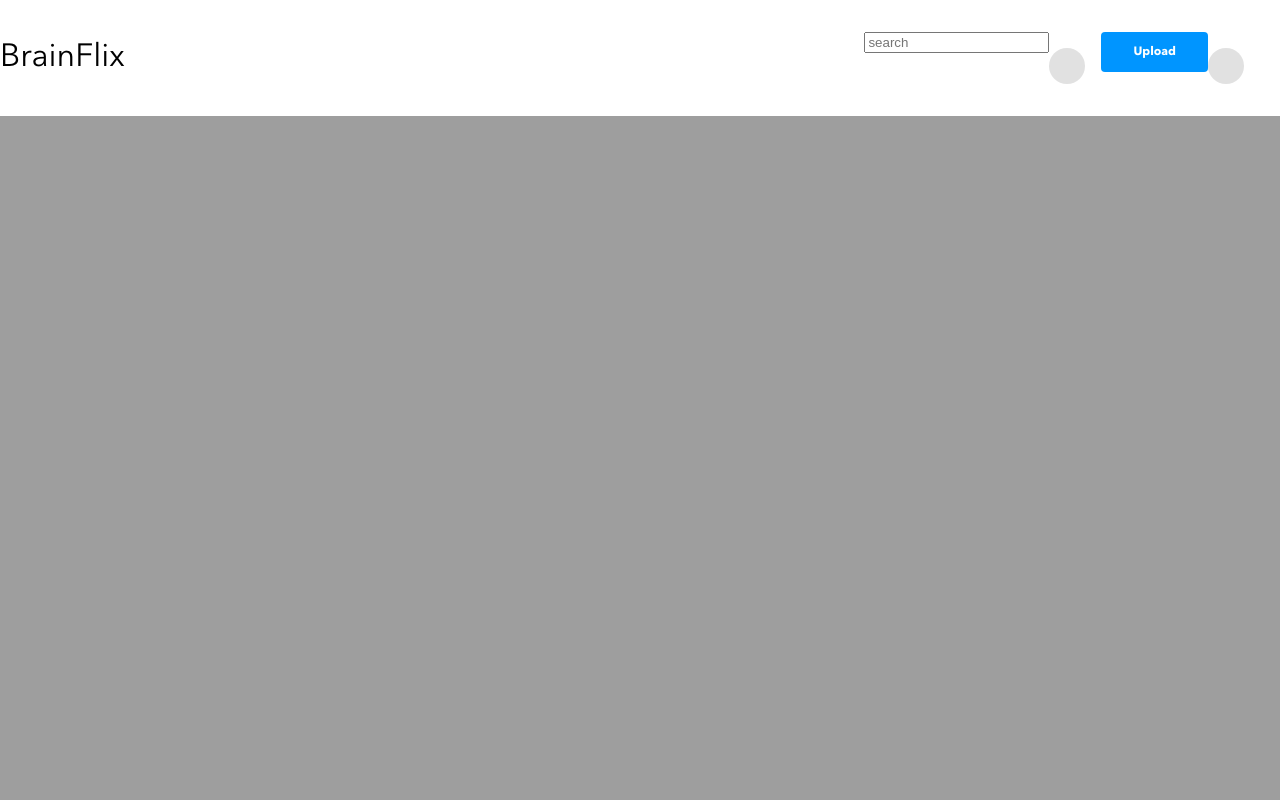
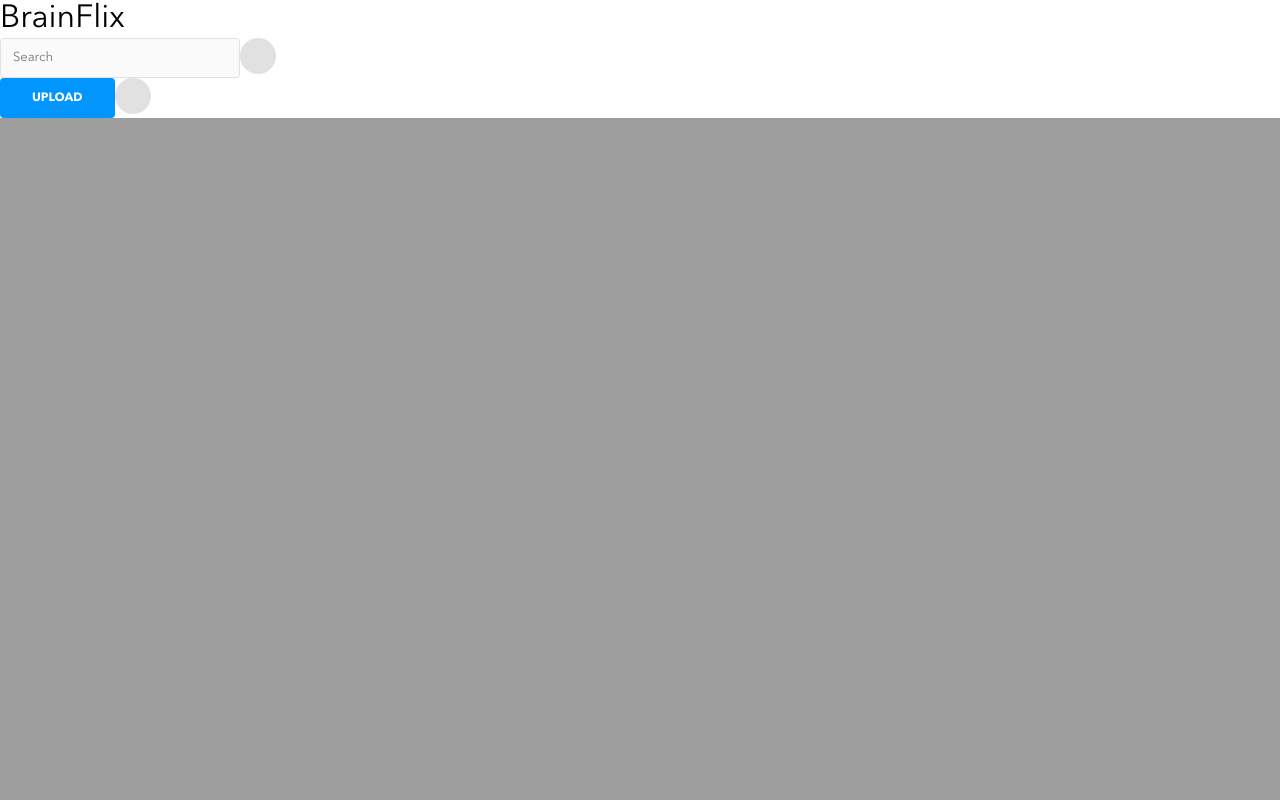
Before and after one commit to trvsm/travis-martin-brainflix, a React (Create React App) app: page / in a window 1280 px wide. Shown: the top 800 px of the page. Built offline with nearby package versions, Linux system fonts and the light colour scheme.

Commit message:
style header
<body>

Issue #
1. header icons
2. cta button size

```diff
--- a/src/components/header/Header.jsx
+++ b/src/components/header/Header.jsx
@@ -6,8 +6,9 @@ const Header = () => {
       <header className="header">
         <div className="header__logo">BrainFlix</div>
         <div className="header__right">
+          <div className="header__search">
             <form className="header__form" action="/">
-            <label htmlFor="search">
+              <label className="header__label" htmlFor="search">
                 <input
                   className="header__search-input"
                   type="text"
@@ -17,8 +18,9 @@ const Header = () => {
               </label>
             </form>
             <div className="header__profile-pic header__profile-pic--small"></div>
-          <button className="header__button">Upload</button>
-          <div className="header__profile-pic header__profile-pic--med"></div>
+          </div>
+          <div className="header__upload"><button className="header__button">Upload</button>
+          <div className="header__profile-pic header__profile-pic--med"></div></div>
         </div>
       </header>
     </>
--- a/src/components/header/header.scss
+++ b/src/components/header/header.scss
@@ -1,31 +1,37 @@
-@use '../../styles/partials/breakpoints' as bkpt;
-@use '../../styles/partials/colors' as clr;
-@use '../../styles/partials/fonts' as fnt;
-@use '../../styles/partials/mixins' as mxn;
+@use "../../styles/partials/breakpoints" as bkpt;
+@use "../../styles/partials/colors" as clr;
+@use "../../styles/partials/fonts" as fnt;
+@use "../../styles/partials/mixins" as mxn;
 
 .header {
   display: flex;
-    justify-content: space-between;
-    min-height: 3.125rem;
-    padding: 2rem 0;
+  flex-direction: column;
   background: clr.$background-n-cta;
+&__search{
+    display: flex;
 
+}
+&__search-input{
+    @include mxn.small-form-field;
+
+}
+
+
+&__upload{
+    display: flex;
+}
   &__logo {
     display: flex;
     align-items: center;
     font-size: 2rem;
   }
 
-    &__right {
-        display: flex;
-        padding-right: 1.25rem;
-        align-self: right;
-    }
-    &__button{
+  &__button {
     @include mxn.cta;
   }
 
-&__profile-pic{
+  &__profile-pic {
+    margin: 0;
     @include mxn.profile-pic;
   }
 }
--- a/src/styles/partials/_mixins.scss
+++ b/src/styles/partials/_mixins.scss
@@ -47,10 +47,10 @@
   border-radius: 50%;
   background-color: clr.$divider-outline;
   width: 2.25rem;
+  min-width: 2.25rem;
   height: 2.25rem;
   background-position: center;
   background-size: cover;
-  margin: 1rem 1rem 0 0;
 }
 
 @mixin small-pad {
@@ -75,6 +75,7 @@
   background-color: clr.$primary-cta;
   border: none;
   border-radius: .25rem;
+  text-transform: uppercase;
   font-family: "Avenir", sans-serif;
   @include section-buttons()
 }
@@ -84,7 +85,11 @@
   width: 15rem;
   border-radius: 0.25rem;
   padding: 0.75rem;
-  border: 1px, solid clr.$divider-outline;
+  border-width: 1px;
+  border-style: solid;
+  border-color: clr.$divider-outline;
   font-family: "Avenir", sans-serif;
+  background-color: clr.$form-background;
+  text-transform: capitalize;
   @include small-copy();
 }
```
Lines whose indentation alone changed are shown as unchanged.
